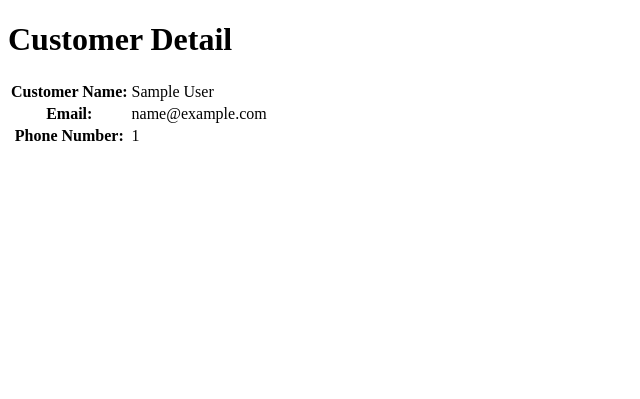
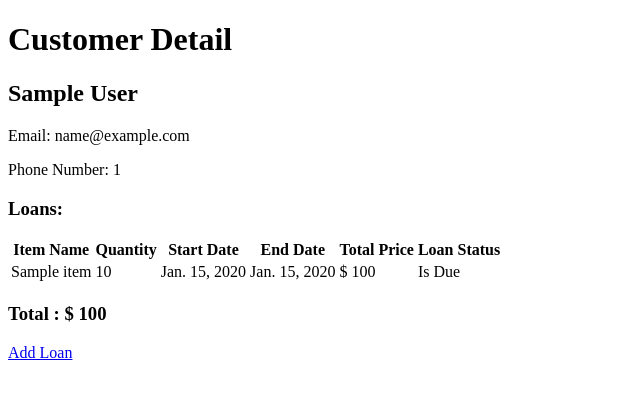
Before and after one commit to HamseYusuf/Loan-App, a Django app: page /customers/1/ in a window 1280 px wide. Shown: the top 399 px of the page, without its empty margins (0-640 px from the left). Run offline with Django 4.2, Linux system fonts and the light colour scheme; tables that the repository leaves empty hold one stand-in row (values such as "Sample post").

Commit message:
Loans updated

```diff
--- a/loan/models.py
+++ b/loan/models.py
@@ -14,6 +14,9 @@ class Item(models.Model):
     item_name = models.CharField(max_length=50)
     item_price = models.PositiveIntegerField()
 
+    def __str__(self):
+        return self.item_name
+
 class Loan(models.Model):
     customer = models.ForeignKey(Customer , on_delete=models.CASCADE)
     item = models.ForeignKey(Item , on_delete=models.CASCADE)
@@ -27,7 +30,7 @@ class Loan(models.Model):
         else:
             return None
 
-    def total_price(self):
+    def get_total_price(self):
         return self.item.item_price * self.quantity
 
     def __str__(self):
--- a/loan/templates/loan/customer_detail.html
+++ b/loan/templates/loan/customer_detail.html
@@ -3,20 +3,55 @@
 {% block content %}
   <h1>Customer Detail</h1>
 
+  <h2>{{ customer.customer_name }}</h2>
+  <p>Email: {{ customer.customer_email }}</p>
+  <p>Phone Number: {{ customer.customer_phone_number }}</p>
+
+
+  <h3>Loans:</h3>
   <table>
+    <thead>
+      <tr>
+        <th>Item Name</th>
+        <th>Quantity</th>
+        <th>Start Date</th>
+        <th>End Date</th>
+        <th>Total Price</th>
+        <th>Loan Status</th>
+      </tr>
+    </thead>
     <tbody>
+      {% if customer.loan_set.all %}
+        {% for loan in customer.loan_set.all %}
+          {% if loan.ending_date == loan.starting_date %}
             <tr>
-      <th>Customer Name:</th>
-      <td>{{ customer.customer_name }}</td>
+              <td>{{ loan.item.item_name }}</td>
+              <td>{{ loan.quantity }}</td>
+              <td>{{ loan.starting_date }}</td>
+              <td>{{ loan.ending_date }}</td>
+              <td> $ {{ loan.get_total_price }}</td>
+              <td>Is Due</td>
+
+
             </tr>
+          {% else %}
             <tr>
-      <th>Email:</th>
-      <td>{{ customer.customer_email }}</td>
+              <td>{{ loan.item.item_name }}</td>
+              <td>{{ loan.quantity }}</td>
+              <td>{{ loan.starting_date }}</td>
+              <td>{{ loan.ending_date }}</td>
+              <td> $ {{ loan.get_total_price}}</td>
+              <td>Active</td>
             </tr>
+          {% endif %}
+        {% endfor %}
+      {% else %}
         <tr>
-      <th>Phone Number:</th>
-      <td>{{ customer.customer_phone_number }}</td>
+          <td colspan="6">No loans found for this customer.</td>
         </tr>
+      {% endif %}
     </tbody>
   </table>
+  <h3>Total : $ {{ total_price }}</h3>
+  <a href="{% url 'customer_loan' customer.pk %}" class="btn btn-primary">Add Loan</a>
 {% endblock %}
--- a/loan/urls.py
+++ b/loan/urls.py
@@ -1,7 +1,7 @@
 from django.urls import path
 from .views import (loan_list, dashboard, items, customer,
                     loan_create, item_create, customer_create,
-                    loan_detail, loan_update, loan_delete , customer_detail)
+                    loan_detail, loan_update, loan_delete , customer_detail , customer_loan)
 
 urlpatterns = [
     path("", dashboard, name="dashboard"),
@@ -12,6 +12,7 @@ urlpatterns = [
     path('customers/<int:pk>/', customer_detail, name='customer_detail'),
     path("customer/", customer, name="customer"),
     path('loans/', loan_list, name='loan_list'),
+    path('customer_loan/<int:pk>/', customer_loan , name="customer_loan"),
     path('loans/<int:pk>/', loan_detail, name='loan_detail'),
     path('loans/<int:pk>/update/', loan_update, name='loan_update'),
     path('loans/<int:pk>/delete/', loan_delete, name='loan_delete'),
--- a/loan/views.py
+++ b/loan/views.py
@@ -65,11 +65,39 @@ def customer_create(request):
     return render(request, 'loan/customer_form.html', context)
 
 def customer_detail(request, pk):
-    customer = get_object_or_404(Customer, pk=pk)
+    customer = Customer.objects.get(pk=pk)
+    loans = customer.loan_set.all()
+    total_price = sum(loan.get_total_price() for loan in loans)
+
+
+
     context = {
-        'customer': customer
+        'customer': customer,
+        'loans': loans,
+        'total_price': total_price,
+
     }
     return render(request, 'loan/customer_detail.html', context)
+
+def customer_loan(request, pk):
+    customer = Customer.objects.get(pk=pk)
+    if request.method == 'POST':
+        form = LoanForm(request.POST)
+        if form.is_valid():
+            loan = form.save(commit=False)
+            loan.customer = customer
+            loan.save()
+            messages.success(request, 'Loan submitted successfully!')
+            return redirect('customer_loan', pk=pk)
+    else:
+        form = LoanForm(initial={'customer': customer})
+    context = {
+        'customer': customer,
+        'form': form
+    }
+    return render(request, 'loan/loan_form.html', context)
+
+
 
 def loan_create(request):
     if request.method == 'POST':
--- /dev/null
+++ b/requirements.txt
@@ -0,0 +1,3 @@
+asgiref==3.6.0
+Django==4.2
+sqlparse==0.4.3
```
Also changed, not shown: README.md (added), 1 other file. Lines whose indentation alone changed are shown as unchanged.
